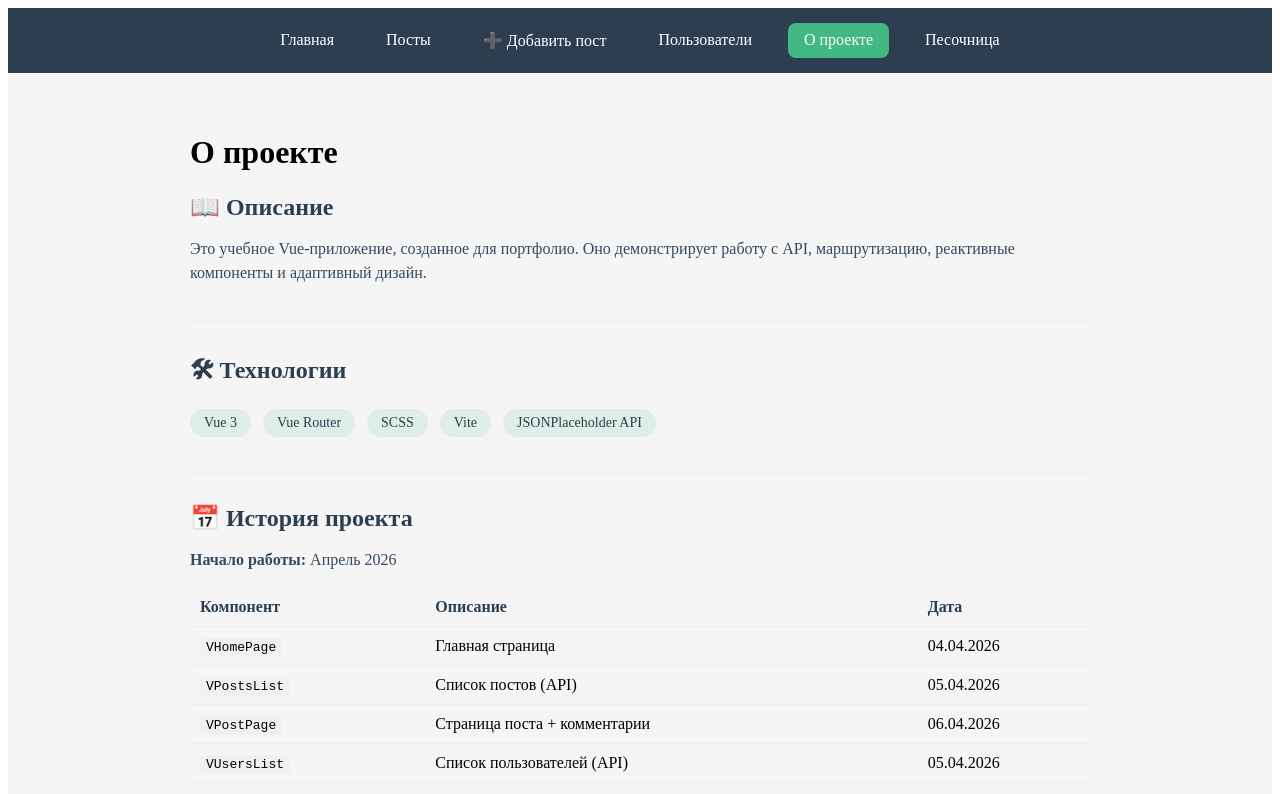
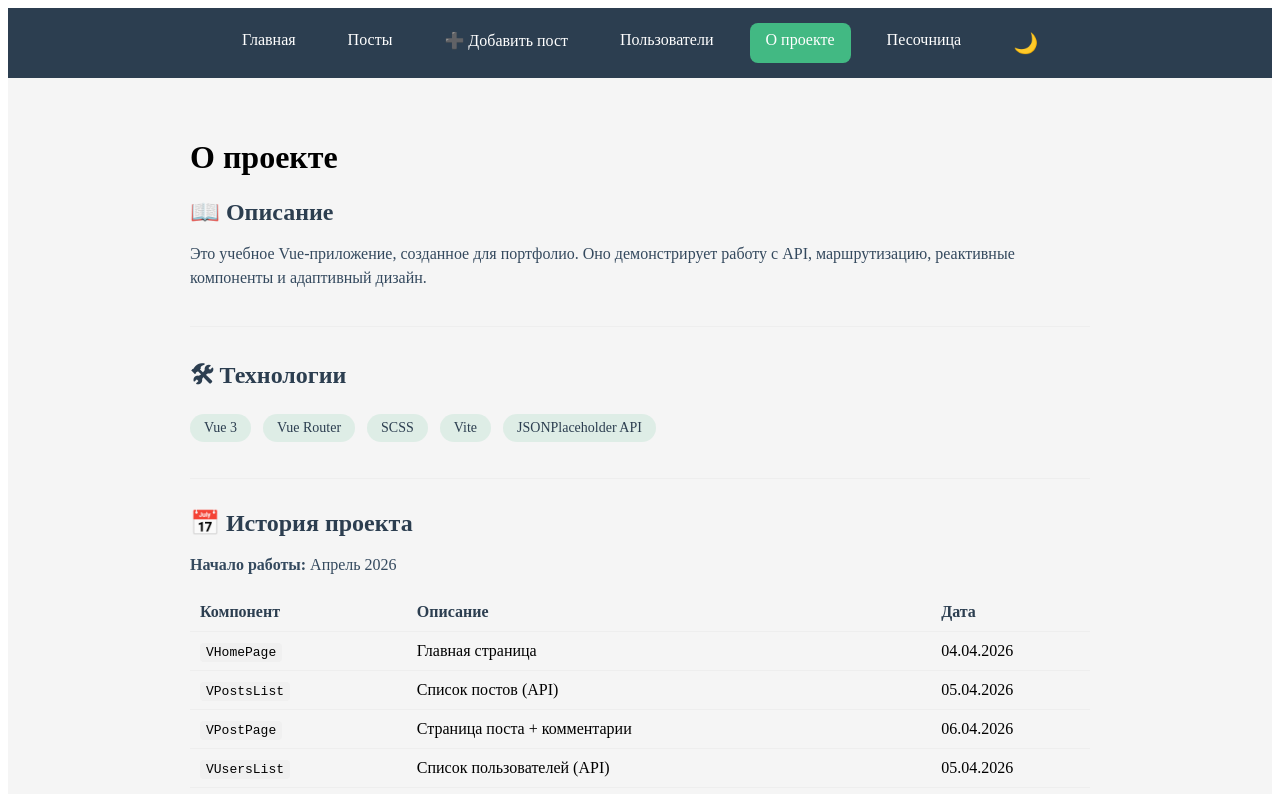
Before and after one commit to molotkovanton2000-sketch/my-web-portfolio, a Vue app in the folder vue-app/: page /about in a window 1280 px wide. Shown: the top 794 px of the page. Built offline with nearby package versions, Linux system fonts and the light colour scheme.

Commit message:
feat: add Pinia theme store with dark/light mode and localStorage

```diff
--- a/vue-app/package.json
+++ b/vue-app/package.json
@@ -9,6 +9,7 @@
     "preview": "vite preview"
   },
   "dependencies": {
+    "pinia": "^3.0.4",
     "vue": "^3.5.31",
     "vue-router": "^4.6.4"
   },
--- a/vue-app/src/App.vue
+++ b/vue-app/src/App.vue
@@ -1,8 +1,11 @@
 <script setup>
+import { useThemeStore } from './stores/theme'
+
+const themeStore = useThemeStore()
 </script>
 
 <template>
-    <div class="app">
+    <div class="app" :class="{ dark: themeStore.isDark }">
         <!-- Навигация -->
         <nav class="navbar">
             <router-link to="/" class="nav-link">Главная</router-link>
@@ -11,6 +14,9 @@
             <router-link to="/users" class="nav-link">Пользователи</router-link>
             <router-link to="/about" class="nav-link">О проекте</router-link>
             <router-link to="/sandbox" class="nav-link">Песочница</router-link>
+            <button @click="themeStore.toggleTheme" class="theme-toggle">
+                {{ themeStore.isDark ? '☀️' : '🌙' }}
+            </button>
         </nav>
 
         <!-- Здесь будет отображаться текущая страница -->
@@ -56,4 +62,39 @@
     margin: 0 auto;
     padding: 20px;
 }
+
+/* Стили для тёмной темы */
+.app.dark {
+    background-color: #1a1a2e;
+}
+
+.app.dark .navbar {
+    background-color: #16213e;
+}
+
+.app.dark .nav-link {
+    color: #e0e0e0;
+}
+
+.app.dark .nav-link:hover {
+    background-color: #1f3460;
+}
+
+.app.dark .router-link-active {
+    background-color: #42b983;
+}
+
+.theme-toggle {
+    background: none;
+    border: none;
+    font-size: 20px;
+    cursor: pointer;
+    padding: 8px 16px;
+    border-radius: 8px;
+    transition: background-color 0.2s ease;
+}
+
+.theme-toggle:hover {
+    background-color: #34495e;
+}
 </style>
--- a/vue-app/src/components/VAboutPage.vue
+++ b/vue-app/src/components/VAboutPage.vue
@@ -10,7 +10,8 @@ const components = [
     { name: 'VUserPage', description: 'Страница пользователя + его посты', date: '06.04.2026' },
     { name: 'VCounter', description: 'Счётчик', date: '03.04.2026' },
     { name: 'VTodoList', description: 'Список задач', date: '04.04.2026' },
-    { name: 'VSandboxPage', description: 'Песочница', date: '05.04.2026' }
+    { name: 'VSandboxPage', description: 'Песочница', date: '05.04.2026' },
+    { name: 'VAddPostPage', description: 'Форма добавления поста (POST-запросы)', date: '08.04.2026' }
 ]
 </script>
 
--- a/vue-app/src/components/VAddPostPage.vue
+++ b/vue-app/src/components/VAddPostPage.vue
@@ -19,8 +19,9 @@ const submitForm = async () => {
         const response = await fetch(`https://jsonplaceholder.typicode.com/posts`,
             {
                 method: 'POST',
+
                 headers: {
-                    'Content-type': 'application/json'
+                    'Content-Type': 'application/json'
                 },
                 body: JSON.stringify({
                     title: title.value,
--- a/vue-app/src/main.js
+++ b/vue-app/src/main.js
@@ -1,10 +1,11 @@
-
-
 import { createApp } from 'vue'
+import { createPinia } from 'pinia'
 import App from './App.vue'
 import router from './router'
 
+const app = createApp(App)
+const pinia = createPinia()
 
-const app = createApp(App)
+app.use(pinia)
 app.use(router)
 app.mount('#app')
--- /dev/null
+++ b/vue-app/src/stores/theme.js
@@ -0,0 +1,41 @@
+import { ref, watch } from 'vue'
+import { defineStore } from 'pinia'
+
+export const useThemeStore = defineStore('theme', () => {
+    // Состояние (state)
+    const isDark = ref(false)
+
+    // Действия (actions)
+    const toggleTheme = () => {
+        isDark.value = !isDark.value
+    }
+
+    const setDark = () => {
+        isDark.value = true
+    }
+
+    const setLight = () => {
+        isDark.value = false
+    }
+
+    // Загрузка сохранённой темы из localStorage
+    const loadTheme = () => {
+        const saved = localStorage.getItem('theme')
+        if (saved === 'dark') {
+            isDark.value = true
+        } else if (saved === 'light') {
+            isDark.value = false
+        }
+    }
+
+    // Следим за изменением темы и сохраняем в localStorage
+    watch(isDark, (newValue) => {
+        localStorage.setItem('theme', newValue ? 'dark' : 'light')
+    })
+
+    // Загружаем тему при создании стора
+    loadTheme()
+
+    // Возвращаем то, что будет доступно в компонентах
+    return { isDark, toggleTheme, setDark, setLight }
+})
```
Also changed, not shown: 1 other file (tests, documents, lock files or other folders).
